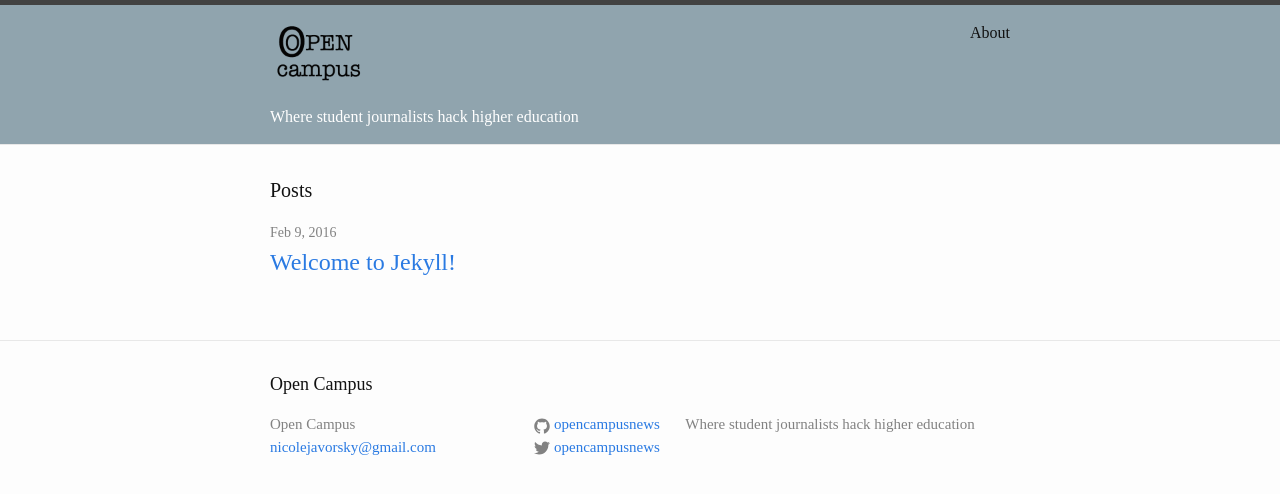
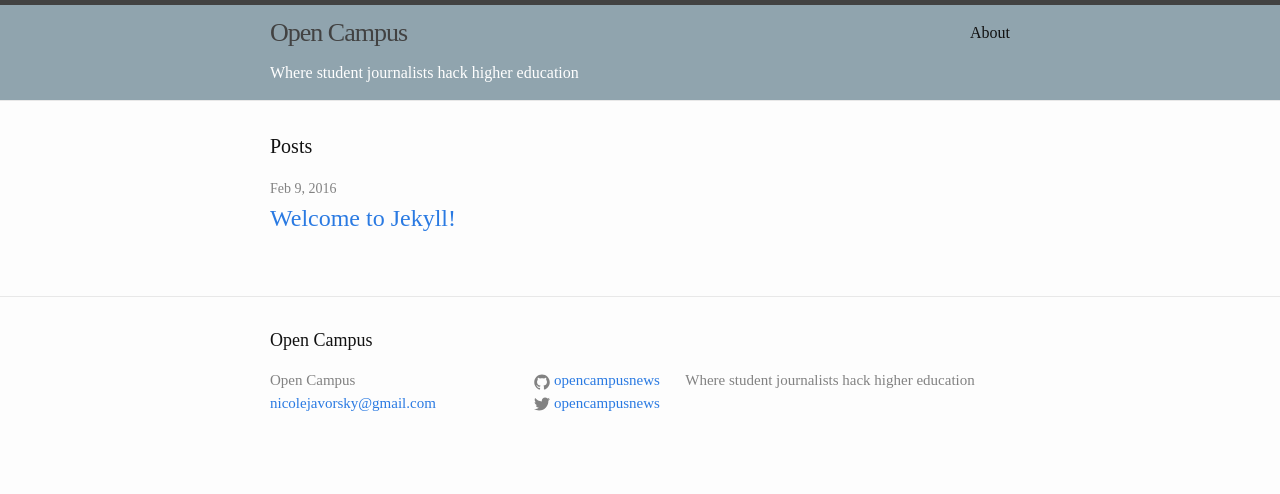
Before and after one commit to opencampusnews/opencampusnews.github.io, a Jekyll site: the page built from index.html, in a window 1280 px wide. Shown: the top 494 px of the page. Built offline with Jekyll 4.4.1, drawn with Linux system fonts in a browser that asks for light colours; some web fonts are replaced.

Commit message:
changed back, removed logo

```diff
--- a/_includes/header.html
+++ b/_includes/header.html
@@ -1,8 +1,6 @@
 <header class="site-header">
   <div class="wrapper">
-    <a href="{{ site.baseurl }}/">
-      <img src="images/logo.png" height=100px width=100px>
-    </a>
+    <a class="site-title" href="{{ site.baseurl }}/">{{ site.title }}</a>
     <nav class="site-nav">
       <a href="#" class="menu-icon">
         <svg viewBox="0 0 18 15">
```
